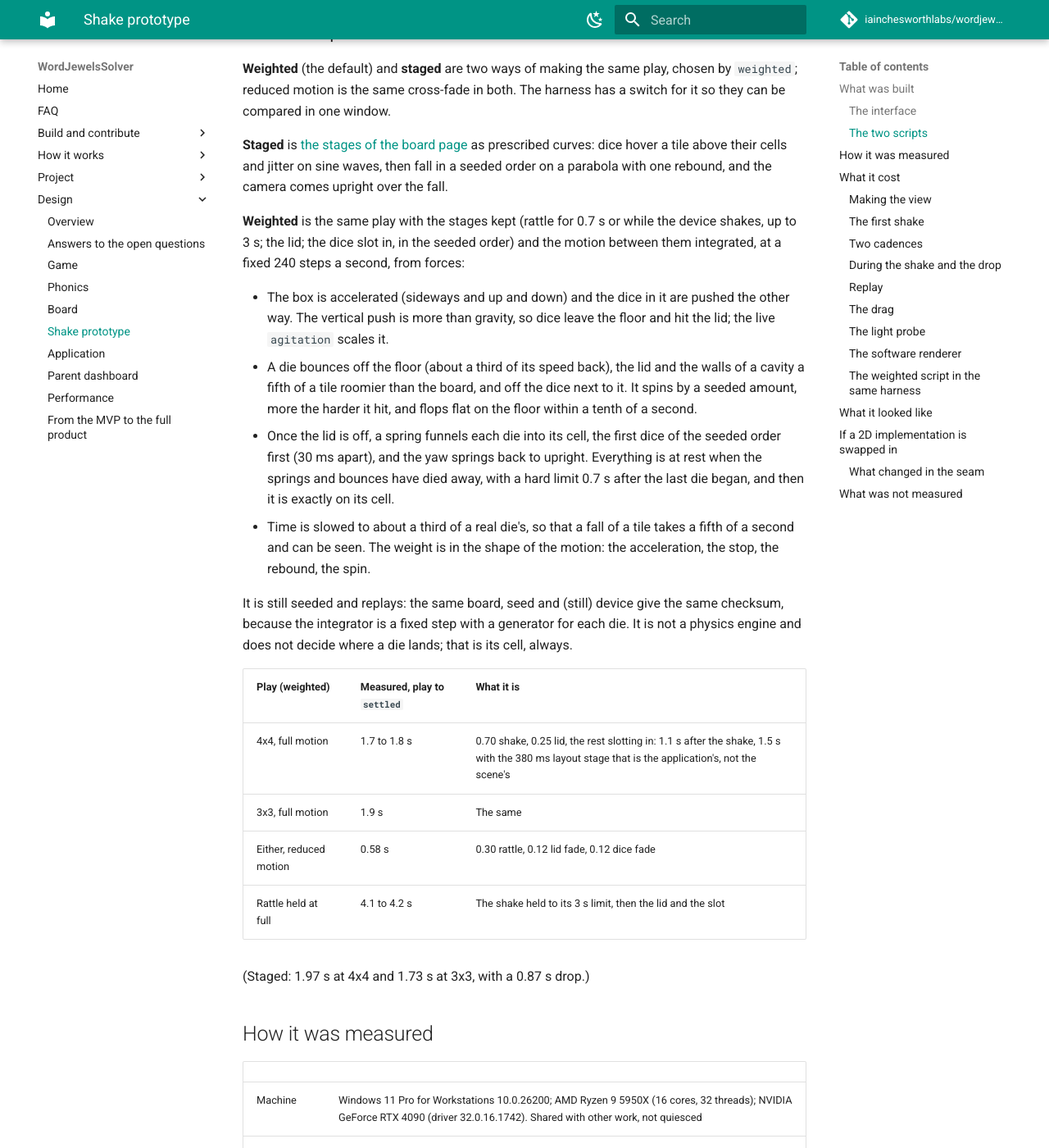
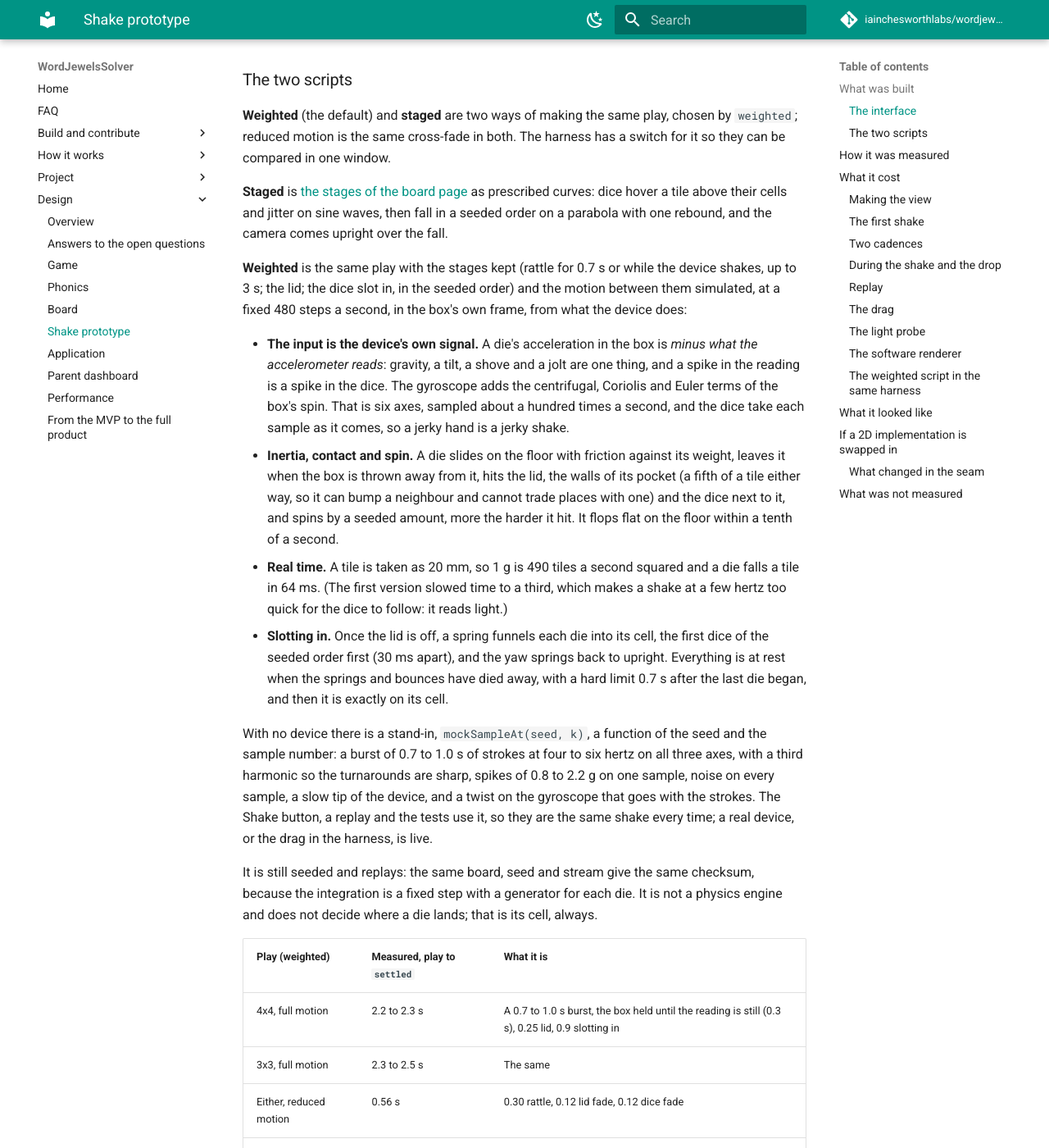
Before and after one commit to iainchesworthlabs/snapandspell, an MkDocs documentation site: the page built from docs/design/shake-prototype.md, in a window 1280 px wide and 1400 px high, scrolled down 2224 px. Shown: the whole window at 82% size. Built offline with MkDocs 1.6.1 and Material for MkDocs 9.7.7, drawn with Linux system fonts in a browser that asks for light colours; comment, search, counter and statistics services are not loaded; some of the changed text lies outside the part shown.

Commit message:
Drive the dice from the device's motion samples, in real time
The weighted script still took a "how hard" number and moved the box on a
scripted sine, so the dice answered a curve and not a motion. The scene now
takes the device's own signal, pushMotion(ax, ay, az, wx, wy, wz): the
accelerometer's reading in g with gravity in it, and the gyroscope's in rad/s,
about a hundred a second. agitation and tilt are gone from the interface.

The dice are simulated in the box's frame at a fixed 480 steps a second, in
real time (a tile is 20 mm): each is accelerated by minus the reading, and by
the centrifugal, Coriolis and Euler terms of the spin; it slides with friction
against its weight, leaves the floor, hits the lid, its pocket's walls and its
neighbours, and spins by a seeded amount. A die lives in a pocket a fifth of a
tile either way, so it can bump a neighbour and cannot trade places with one:
the board is decided and its letters do not move. Slotting in is unchanged.

With no device there is a seeded stand-in stream (strokes with a third
harmonic, spikes, noise, a twist on the gyroscope), so the Shake button, tests
and replays are the same shake every time. In the harness a mouse drag is
differentiated twice into samples, and a stand-in for the shake detector
starts a play when the hand shakes hard enough. The video option now captures
three seconds.

```diff
--- a/docs/design/shake-prototype.md
+++ b/docs/design/shake-prototype.md
@@ -48,16 +48,15 @@ jewel.
 | `play(board, seed)` | function | Shake, lid, drop, settle, for `board = { rows, columns, tiles }`. The dice are in the box at the first frame |
 | `show(board)` | function | The board already down, with no motion: a resumed game, a rotated window |
 | `reducedMotion` | in | The cross-fading variant of every stage |
-| `agitation` | in | 0 to 1, how hard the device is being shaken now. Holds the rattle on past 0.7 s, up to 3 s |
-| `tilt` | in | A vector, each axis -1 to 1. Leans the box within the 8 degrees |
+| `pushMotion(ax, ay, az, wx, wy, wz)` | function | One sample of the device's motion, about a hundred a second: the accelerometer's reading in g, gravity included (face up and still it reads 0, 0, 1; x right, y up the screen, z out of it), and the gyroscope's in rad/s. The dice answer to it sample for sample, and the rattle holds on, up to 3 s, while it reads as shaking. With none, a seeded stand-in shakes |
 | `settled()` | signal | Once per play, when the dice have stopped |
 | `landed(index, pitch)` | signal | A die has hit the floor: its place in the board, and a pitch for its click |
 | `rattled()` | signal | The box rattles, at most 8 a second, for the haptic tap |
 | `busy`, `rows`, `columns`, `tileSize`, `tileGap`, `boardRect` | read-only | The geometry by [the rule](board.md#the-rule), for the 2D layer that traces over the scene |
 | `overdraw` | read-only | How far past its item the scene draws, on every side (half a tile), so a die tumbling at the edge and the tipping rim are not cut off. The item is still the board's area; the application must not `clip` it |
 
-`lean`, `probeMode`, `cameraDistance`, `warmUp` and `weighted` are settings of
-the 3D implementation and are not part of the seam. `seek(board, seed, ms)` and
+`lean`, `probeMode`, `cameraDistance`, `warmUp`, `weighted` and `mockBurstMs`
+are settings of the 3D implementation and are not part of the seam. `seek(board, seed, ms)` and
 `digest(board, seed)` are for tests and pictures.
 
 ### The two scripts
@@ -73,37 +72,54 @@ over the fall.
 
 **Weighted** is the same play with the stages kept (rattle for 0.7 s or while
 the device shakes, up to 3 s; the lid; the dice slot in, in the seeded order)
-and the motion between them integrated, at a fixed 240 steps a second, from
-forces:
+and the motion between them simulated, at a fixed 480 steps a second, in the
+box's own frame, from what the device does:
 
-- The box is accelerated (sideways and up and down) and the dice in it are
-  pushed the other way. The vertical push is more than gravity, so dice leave
-  the floor and hit the lid; the live `agitation` scales it.
-- A die bounces off the floor (about a third of its speed back), the lid and
-  the walls of a cavity a fifth of a tile roomier than the board, and off the
-  dice next to it. It spins by a seeded amount, more the harder it hit, and
-  flops flat on the floor within a tenth of a second.
-- Once the lid is off, a spring funnels each die into its cell, the first dice
-  of the seeded order first (30 ms apart), and the yaw springs back to upright.
-  Everything is at rest when the springs and bounces have died away, with a
-  hard limit 0.7 s after the last die began, and then it is exactly on its cell.
-- Time is slowed to about a third of a real die's, so that a fall of a tile
-  takes a fifth of a second and can be seen. The weight is in the shape of the
-  motion: the acceleration, the stop, the rebound, the spin.
+- **The input is the device's own signal.** A die's acceleration in the box is
+  *minus what the accelerometer reads*: gravity, a tilt, a shove and a jolt are
+  one thing, and a spike in the reading is a spike in the dice. The gyroscope
+  adds the centrifugal, Coriolis and Euler terms of the box's spin. That is six
+  axes, sampled about a hundred times a second, and the dice take each sample
+  as it comes, so a jerky hand is a jerky shake.
+- **Inertia, contact and spin.** A die slides on the floor with friction
+  against its weight, leaves it when the box is thrown away from it, hits the
+  lid, the walls of its pocket (a fifth of a tile either way, so it can bump a
+  neighbour and cannot trade places with one) and the dice next to it, and
+  spins by a seeded amount, more the harder it hit. It flops flat on the floor
+  within a tenth of a second.
+- **Real time.** A tile is taken as 20 mm, so 1 g is 490 tiles a second squared
+  and a die falls a tile in 64 ms. (The first version slowed time to a third,
+  which makes a shake at a few hertz too quick for the dice to follow: it
+  reads light.)
+- **Slotting in.** Once the lid is off, a spring funnels each die into its
+  cell, the first dice of the seeded order first (30 ms apart), and the yaw
+  springs back to upright. Everything is at rest when the springs and bounces
+  have died away, with a hard limit 0.7 s after the last die began, and then it
+  is exactly on its cell.
 
-It is still seeded and replays: the same board, seed and (still) device give
-the same checksum, because the integrator is a fixed step with a generator for
-each die. It is not a physics engine and does not decide where a die lands;
-that is its cell, always.
+With no device there is a stand-in, `mockSampleAt(seed, k)`, a function of the
+seed and the sample number: a burst of 0.7 to 1.0 s of strokes at four to six
+hertz on all three axes, with a third harmonic so the turnarounds are sharp,
+spikes of 0.8 to 2.2 g on one sample, noise on every sample, a slow tip of the
+device, and a twist on the gyroscope that goes with the strokes. The Shake
+button, a replay and the tests use it, so they are the same shake every time; a
+real device, or the drag in the harness, is live.
+
+It is still seeded and replays: the same board, seed and stream give the same
+checksum, because the integration is a fixed step with a generator for each
+die. It is not a physics engine and does not decide where a die lands; that is
+its cell, always.
 
 | Play (weighted) | Measured, play to `settled` | What it is |
 | --- | --- | --- |
-| 4x4, full motion | 1.7 to 1.8 s | 0.70 shake, 0.25 lid, the rest slotting in: 1.1 s after the shake, 1.5 s with the 380 ms layout stage that is the application's, not the scene's |
-| 3x3, full motion | 1.9 s | The same |
-| Either, reduced motion | 0.58 s | 0.30 rattle, 0.12 lid fade, 0.12 dice fade |
-| Rattle held at full | 4.1 to 4.2 s | The shake held to its 3 s limit, then the lid and the slot |
+| 4x4, full motion | 2.2 to 2.3 s | A 0.7 to 1.0 s burst, the box held until the reading is still (0.3 s), 0.25 lid, 0.9 slotting in |
+| 3x3, full motion | 2.3 to 2.5 s | The same |
+| Either, reduced motion | 0.56 s | 0.30 rattle, 0.12 lid fade, 0.12 dice fade |
+| Rattle held at full | 4.1 to 4.2 s | A 4 s burst, cut at the 3 s limit, then the lid and the slot |
 
-(Staged: 1.97 s at 4x4 and 1.73 s at 3x3, with a 0.87 s drop.)
+(Staged: 1.97 s at 4x4 and 1.73 s at 3x3, with a 0.87 s drop. The weighted play
+is longer because it is a shake of a real length followed by a slot, and the
+board page's 1.7 s was for the drop alone, after the shake.)
 
 ## How it was measured
 
@@ -214,8 +230,8 @@ different seed a different one, and reduced motion its own:
 | --- | --- | --- | --- | --- |
 | Staged | 3x3 | `7cfdfd74`, `7cfdfd74` | `c5dc0064` | `4a2172c5`, `4a2172c5` |
 | Staged | 4x4 | `ea3b8ceb`, `ea3b8ceb` | `cd5e72f7` | `e5250505`, `e5250505` |
-| Weighted | 3x3 | `f3f4f8ac`, `f3f4f8ac` | `3763cac3` | `fecee3b5`, `fecee3b5` |
-| Weighted | 4x4 | `4bba074`, `4bba074` | `bb5ba6` | `6a5f4a5d`, `6a5f4a5d` |
+| Weighted, on the stand-in stream | 3x3 | `62cd6fea`, `62cd6fea` | `5ddbfde1` | `25436ec5`, `25436ec5` |
+| Weighted, on the stand-in stream | 4x4 | `421ea932`, `421ea932` | `59fa7ead` | `856e1c45`, `856e1c45` |
 
 A checksum is of the poses in pixels, so it is for one scene size: the staged
 rows are from the first window and the weighted from the later one (which is
@@ -223,21 +239,25 @@ why the reduced rows, the same script in both, differ between them).
 
 Moving the script out of the scene file into `ShakeScript.js` left the stills
 identical, pixel for pixel but one pixel one level off. What the checksum does
-not cover is the rattle's response to a live `agitation`, which is the one live
-part by design.
+not cover is a live device: the same board with a different shake is a
+different play, by design, and ends on the same cells.
 
 ### The drag
 
-A mouse drag stands in for the accelerometer: where the pointer is in the scene
-sets `tilt`, how fast it moves sets `agitation`, and the agitation decays when
-it stops. One measured play sent the window a scripted back-and-forth pointer
-path for two seconds (`dragBetween`, so the pointer path through the scene is
-exercised without a hand): the peak agitation reached 1.0 and the tilt 0.7, the
-box rattled for 2.3 s instead of 0.7 s (3.6 s play against 1.97 s), and no frame
-was over 20 ms. The same hold with the agitation set directly is the "rattle
-held" rows above. The first version read the speed from the handler's own
-velocity, which a scripted event does not carry (peak 0.19); it is now computed
-from where the pointer was and when.
+A mouse drag stands in for the device. The pointer's position at each event is
+differentiated twice into an acceleration (the board is taken as 16 cm across),
+so the stream is as jerky as the hand: a spike at every start and stop. Where
+the pointer is in the scene tips the device up to 8 degrees, and its speed
+twists it. Each sample goes to `pushMotion`, and to a stand-in for the shake
+detector, which starts a play when the hand reads 0.8 g or more of shaking: so
+the way to use it is to take hold of the board and shake it, and the dice start
+to go when the hand does, and are held for as long as it keeps shaking, up to
+3 s.
+
+One measured play sent the window a scripted back-and-forth pointer path for
+two seconds (`dragBetween`, so the pointer path through the scene is exercised
+without a hand): the peak of the hand's shaking read 4.4 g, the play was 3.3 s,
+and the longest interval was 21 ms. How it *feels* in a hand is unjudged.
 
 ### The light probe
 
@@ -302,6 +321,14 @@ the way a real set does (curved corners, a tap to seat them), and there was no
 sense of mass. Looking straight down was right for how the board is held and
 shaken, and 3x3 was fine. Hence the weighted script, and top-down as the
 default (`lean` 0).
+
+The second look, at the first weighted version: **it had weight, and did not
+react.** The box was still being driven by a prescribed sine wave and one number
+for how hard, so the dice answered a curve and not a motion. A real device gives
+a spiky stream on several axes, and the dice should have inertia and bang
+against one another as that stream pushes them. Hence the input is now the
+device's own signal (six axes, a hundred samples a second), and the dice are
+simulated in the box's frame from it.
 
 ![The weighted shake, 4x4, straight down: ten times, then the settled board with the 2D tile layer over it](shake-prototype-filmstrip.png)
 
@@ -356,9 +383,10 @@ What a 2D `BoardScene` has to keep:
    before it is false; `landed(index, pitch)` from the script; `rattled()` at
    most 8 a second; `play()` while busy restarts; `show()` makes no motion and
    emits nothing.
-5. **The same inputs, the same meaning.** `agitation` and `tilt` change how
-   hard and how long the box rattles and never where a die lands;
-   `reducedMotion` takes the cross-fading path of every stage, 0.54 s in all.
+5. **The same inputs, the same meaning.** The motion samples change how the
+   dice move and how long the box rattles and never where a die lands; with
+   none, a seeded stand-in shakes; `reducedMotion` takes the cross-fading path
+   of every stage, 0.54 s in all.
 
 What it does not carry: `lean`, `probeMode`, `cameraDistance`, `warmUp`, and
 the 3D-only files (`Die.qml`, `FaceAtlas.qml`, the probe). It loses the lit
@@ -389,9 +417,9 @@ built on it:
   any device. The next step is a build for iOS (the shared tree has no kit) and
   Qt's GPU timestamps on the device.
 - Power and heat, memory beyond what is noted, and a second desktop GPU.
-- A person's hand on the drag. The runs set the agitation directly, and one
-  sends the window a scripted back-and-forth pointer path ([above](#the-drag));
-  how the drag *feels* is unjudged.
+- A real accelerometer and gyroscope. The scene takes samples; what has been
+  fed to it is the seeded stand-in and a mouse (a pointer path differentiated
+  twice), and a person's hand on the drag is unjudged ([above](#the-drag)).
 - **Sound**, the accelerometer and haptics. The scene emits `rattled` and
   `landed` and the harness shows a count; nothing plays them, and no run
   checked the counts against the script.
```
Also changed, not shown: other parts of docs/design/shake-prototype.md (+5 -6 lines), docs/design/shake-prototype-filmstrip.png, 4 other files.
